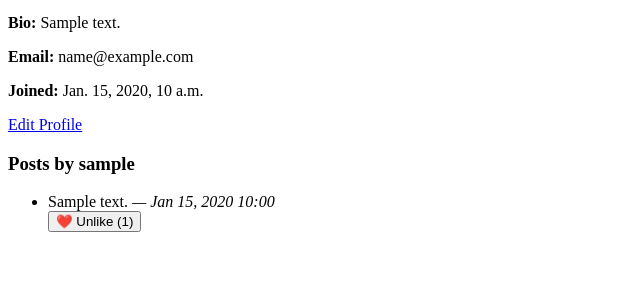
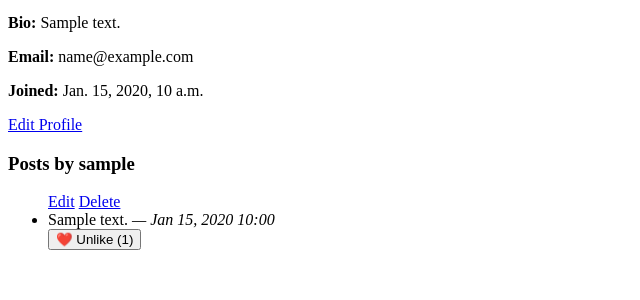
Before and after one commit to 02valentino/social-network, a Django app: a page that uses network/templates/network/profile.html in a window 1280 px wide. Shown: the part 150-450 px from the top of the page, without its empty margins (0-640 px from the left). Run offline with Django 5.2, Linux system fonts and the light colour scheme; a user stored in the database is signed in; tables that the repository leaves empty hold one stand-in row (values such as "Sample post").

Commit message:
network: update profile.html template to add edit and delete buttons for posts in user's profile

```diff
--- a/network/templates/network/profile.html
+++ b/network/templates/network/profile.html
@@ -53,6 +53,10 @@
     {% if posts %}
       <ul>
         {% for post in posts %}
+          {% if user == post.author %}
+            <a href="{% url 'edit-post' post.pk %}">Edit</a>
+            <a href="{% url 'delete-post' post.pk %}">Delete</a>
+          {% endif %}
           <li>{{ post.content }} <em>— {{ post.posted_at|date:"M d, Y H:i" }}</em></li>
           {% include "network/partials/like_button.html" with post=post %}
         {% endfor %}
```
